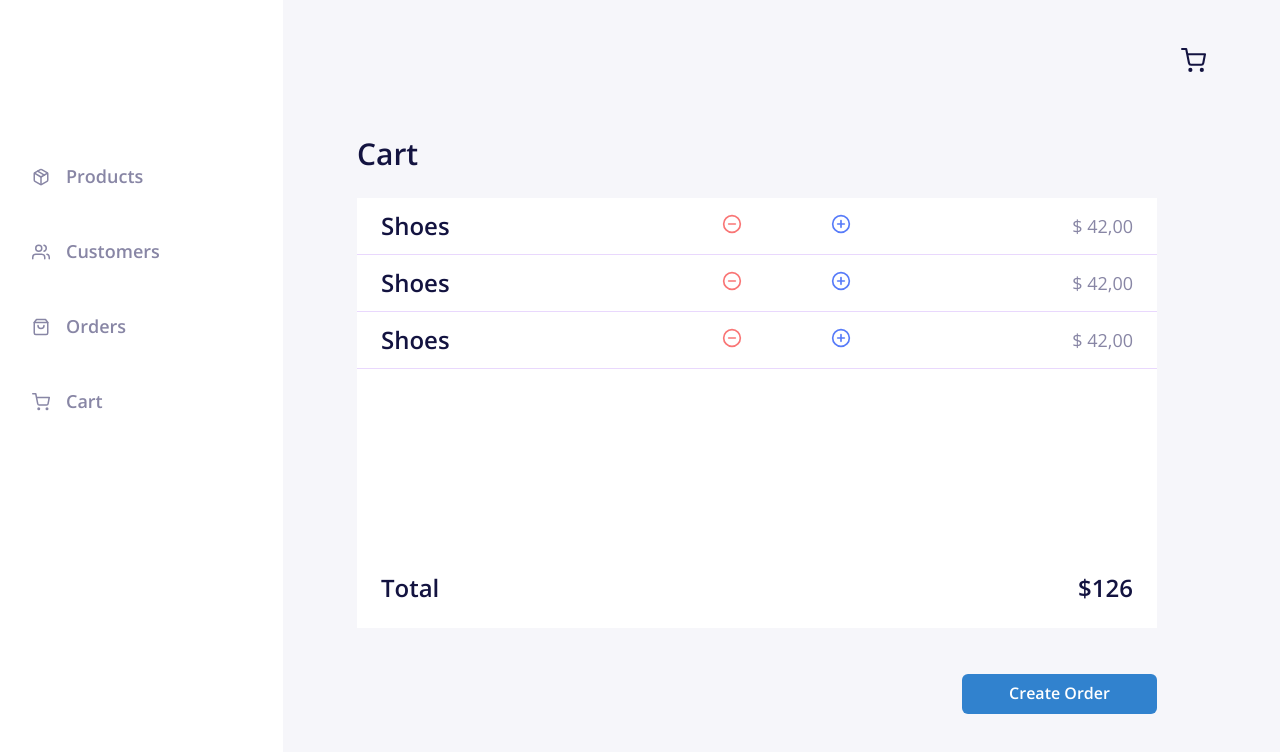
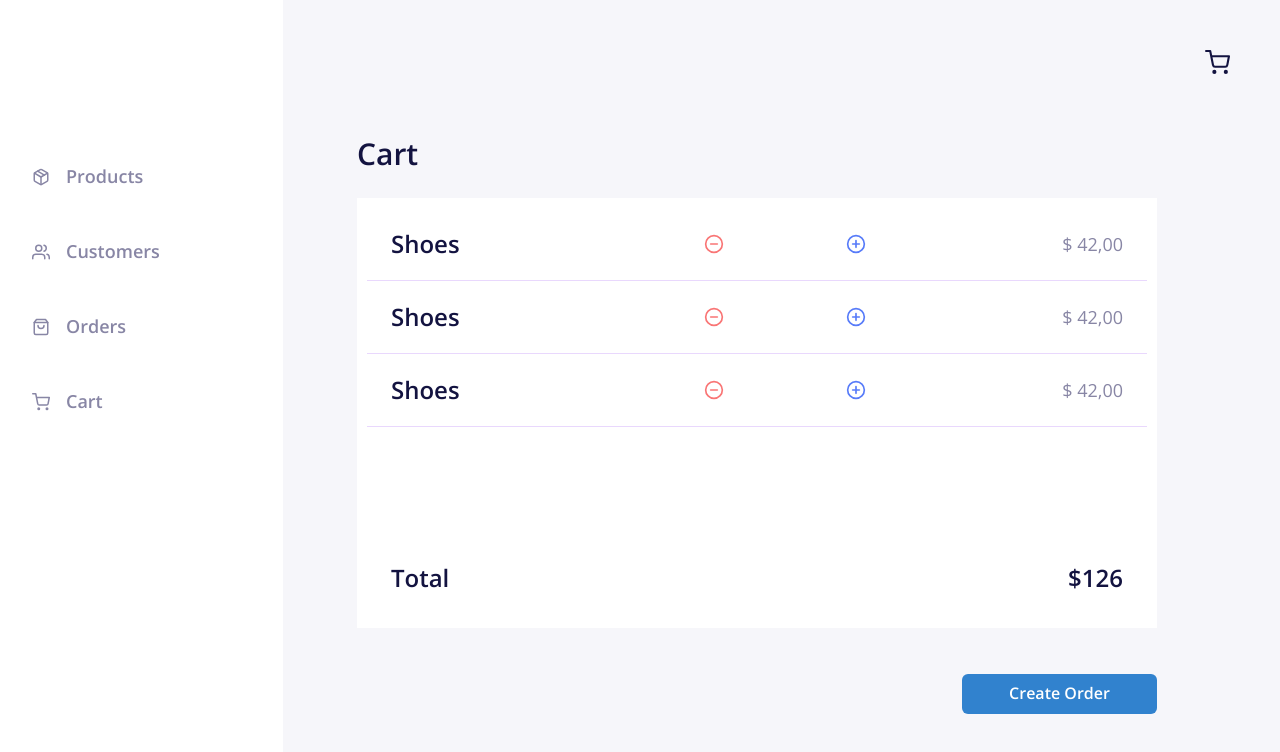
Before and after one commit to Jose-Caldas/jrc-app-store, a Next.js app: page /cart in a window 1280 px wide. Shown: the top 752 px of the page. Built offline with nearby package versions, Linux system fonts and the light colour scheme.

Commit message:
update: component Product

```diff
--- a/src/components/Form/CartButton.tsx
+++ b/src/components/Form/CartLink.tsx
@@ -1,16 +1,18 @@
 import { Button } from "@chakra-ui/button";
 import Icon from "@chakra-ui/icon";
+import { Link } from "@chakra-ui/layout";
 import { FiShoppingCart } from "react-icons/fi";
 
-export function CartButton() {
+export function CartLink() {
   return (
-    <Button
+    <Link
+      href="/cart"
       position="absolute"
-      top="40px"
+      top="50px"
       right="50px"
-      bg="transparent"
-      leftIcon={<Icon fontSize="25px" as={FiShoppingCart} />}
       _hover={{ color: "#577BF9" }}
-    ></Button>
+    >
+      <Icon as={FiShoppingCart} fontSize="25px" />
+    </Link>
   );
 }
--- a/src/pages/cart.tsx
+++ b/src/pages/cart.tsx
@@ -11,7 +11,7 @@ import {
   Button,
 } from "@chakra-ui/react";
 import { FiMinusCircle, FiPlusCircle, FiShoppingCart } from "react-icons/fi";
-import { CartButton } from "../components/Form/CartButton";
+import { CartLink } from "../components/Form/CartLink";
 import { SideBar } from "../components/SideBar";
 
 export default function Cart() {
@@ -29,6 +29,7 @@ export default function Cart() {
           flexDirection="column"
           bg="#FFFFFF"
           justifyContent="space-between"
+          p="10px"
         >
           <Table colorScheme="purple" bg="#FFFFFF" borderColor="#8886A5">
             <Tbody>
@@ -37,10 +38,14 @@ export default function Cart() {
                   Shoes
                 </Td>
                 <Td textAlign="end">
+                  <Button bg="transparent">
                     <Icon as={FiMinusCircle} color="#F97575" fontSize="20px" />
+                  </Button>
                 </Td>
                 <Td textAlign="center">
+                  <Button bg="transparent">
                     <Icon as={FiPlusCircle} color="#577BF9" fontSize="20px" />
+                  </Button>
                 </Td>
                 <Td
                   fontSize="18px"
@@ -56,10 +61,14 @@ export default function Cart() {
                   Shoes
                 </Td>
                 <Td textAlign="end">
+                  <Button bg="transparent">
                     <Icon as={FiMinusCircle} color="#F97575" fontSize="20px" />
+                  </Button>
                 </Td>
                 <Td textAlign="center">
+                  <Button bg="transparent">
                     <Icon as={FiPlusCircle} color="#577BF9" fontSize="20px" />
+                  </Button>
                 </Td>
                 <Td
                   fontSize="18px"
@@ -75,10 +84,14 @@ export default function Cart() {
                   Shoes
                 </Td>
                 <Td textAlign="end">
+                  <Button bg="transparent">
                     <Icon as={FiMinusCircle} color="#F97575" fontSize="20px" />
+                  </Button>
                 </Td>
                 <Td textAlign="center">
+                  <Button bg="transparent">
                     <Icon as={FiPlusCircle} color="#577BF9" fontSize="20px" />
+                  </Button>
                 </Td>
                 <Td
                   fontSize="18px"
@@ -106,7 +119,7 @@ export default function Cart() {
           </Button>
         </Flex>
       </Flex>
-      <CartButton />
+      <CartLink />
     </Flex>
   );
 }
--- a/src/pages/index.tsx
+++ b/src/pages/index.tsx
@@ -32,7 +32,7 @@ export default function SignIn() {
           borderRadius="4px"
           size="lg"
         >
-          Entrar
+          Sign in
         </Button>
         <Link
           href="/registration"
--- a/src/pages/orders.tsx
+++ b/src/pages/orders.tsx
@@ -1,10 +1,12 @@
 import { Flex, Stack, Text } from "@chakra-ui/layout";
 import { BoxOrder } from "../components/Form/BoxOrder";
+import { CartLink } from "../components/Form/CartLink";
 import { SideBar } from "../components/SideBar";
 
 export default function Orders() {
   return (
     <Flex>
+      <CartLink />
       <SideBar />
       <Flex flexDirection="column" mt="131px">
         <Text fontSize="30px" fontWeight="600" mb="22px">
--- a/src/pages/products.tsx
+++ b/src/pages/products.tsx
@@ -1,4 +1,4 @@
-import { Flex, Text, HStack } from "@chakra-ui/layout";
+import { Flex, Text, Stack, SimpleGrid, Box } from "@chakra-ui/layout";
 import { Product } from "../components/Form/Product";
 import { SideBar } from "../components/SideBar";
 
@@ -10,12 +10,12 @@ export default function Products() {
         <Text fontSize="30px" fontWeight="600" mb="22px">
           Products
         </Text>
-        <HStack spacing="6" display="flex" wrap="wrap">
+        <Box display="flex" wrap="wrap">
           <Product name="Shoes" price="$ 42,00" />
           <Product name="T-shirt" price="$ 32,00" />
           <Product name="Pants" price="$ 27,00" />
           <Product name="Shorts" price="$ 33,00" />
-        </HStack>
+        </Box>
       </Flex>
     </Flex>
   );
--- a/src/pages/registration.tsx
+++ b/src/pages/registration.tsx
@@ -50,6 +50,7 @@ export default function Registration() {
 
         <Flex>
           <Button
+            type="submit"
             width="377px"
             marginX="auto"
             mt="59px"
@@ -63,7 +64,7 @@ export default function Registration() {
         </Flex>
         <Flex>
           <Link
-            href="http://localhost:3000/"
+            href="/orders"
             marginX="auto"
             color="#577BF9"
             fontSize="14px"
```
Also changed, not shown: src/components/Form/Product.tsx (+7 -4 lines). Lines whose indentation alone changed are shown as unchanged.
